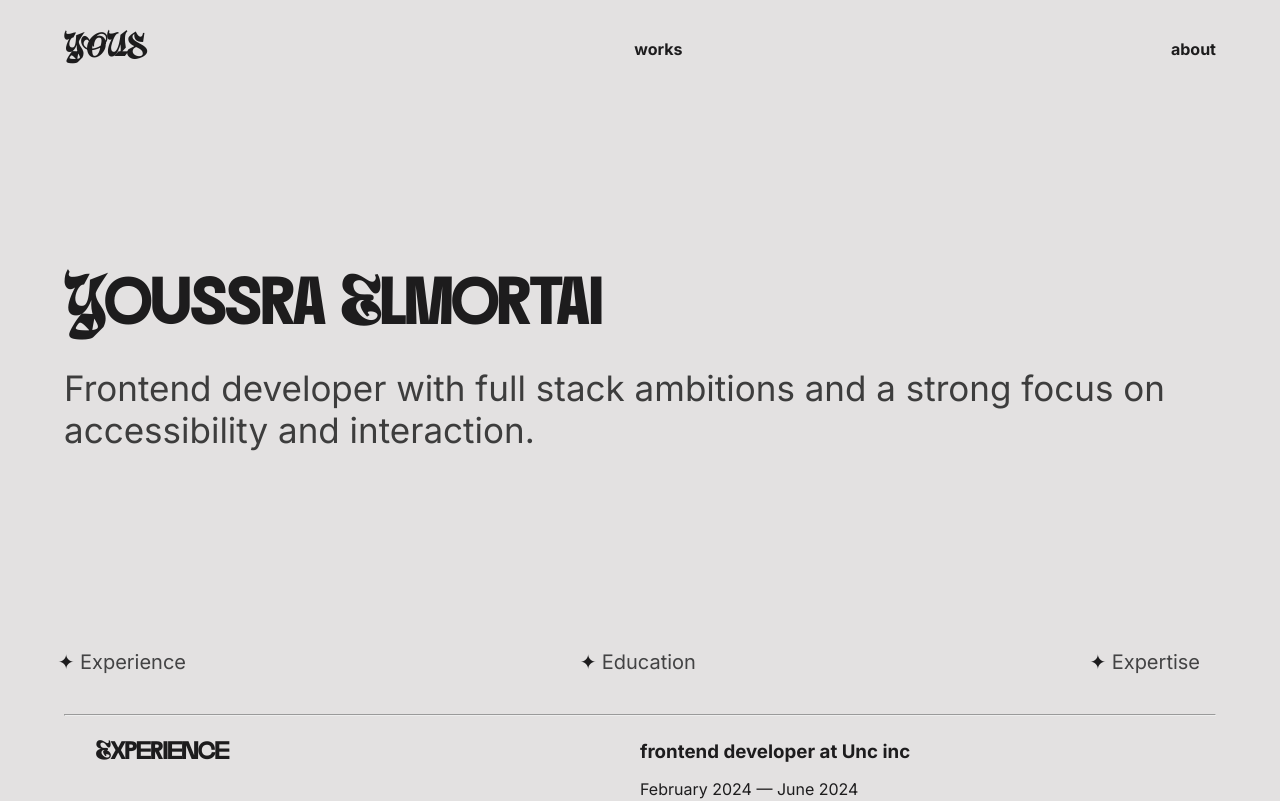
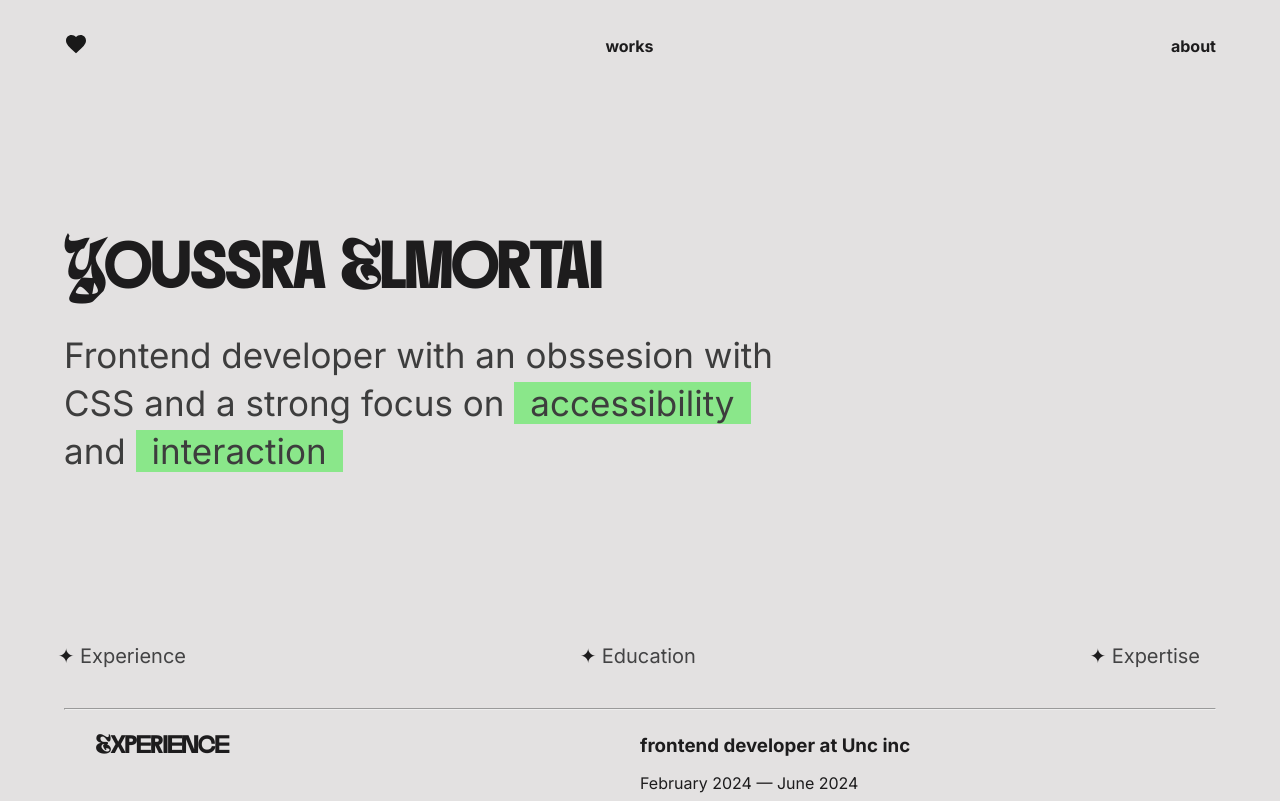
Before and after one commit to YoussraElmortai/portfolio24, a Next.js app: page /about in a window 1280 px wide. Shown: the top 801 px of the page. Built offline with nearby package versions, Linux system fonts and the light colour scheme.

Commit message:
new logo added

```diff
--- a/src/app/about/page.jsx
+++ b/src/app/about/page.jsx
@@ -8,8 +8,8 @@ export default function About() {
         <h1>Youssra Elmortai</h1>
         <article>
           <p>
-            Frontend developer with full stack ambitions and a strong
-            focus on accessibility and interaction.
+            Frontend developer with an obssesion with CSS and a strong
+            focus on <span className="highlight">accessibility</span> and <span className="highlight"> interaction</span>
           </p>
         </article>
       </section>
--- a/src/app/about/style.css
+++ b/src/app/about/style.css
@@ -14,6 +14,8 @@
 
     & p {
         font-size: 35px;
+        max-width: 45rem;
+        line-height: 3rem;
     }
 }
 
--- a/src/app/components/header/header.jsx
+++ b/src/app/components/header/header.jsx
@@ -8,7 +8,7 @@ export default function Header() {
           <ul>
             <li>
               <a href='/'>
-                <h1>YOUS</h1>
+                <img src="/heart.svg"/>
               </a>
             </li>
             <li>
--- a/src/app/components/header/style.css
+++ b/src/app/components/header/style.css
@@ -5,9 +5,9 @@ header {
   margin-bottom: 2rem;
 
   & nav {
-    & h1 {
-      font-size: 30px;
-      margin-bottom: 0;
+
+    & img {
+      filter: invert(1);
     }
 
     & ul {
--- a/src/app/globals.css
+++ b/src/app/globals.css
@@ -3,6 +3,8 @@
   --bg-color: #e3e1e1;
   --sec-grey: #999999;
   --text-grey: #3d3d3d;
+  --highlight: #8ae78a;
+  --negative: #343838;
   --headings: 'dirtyline', sans-serif;
 }
 
@@ -76,3 +78,14 @@ main {
 section {
   margin-bottom: 2rem;
 }
+
+.highlight {
+  background-color: var(--highlight);
+  padding: 0rem 1rem;
+  transition: all 0.2s ease-in-out;
+
+  &:hover {
+    background-color: var(--negative);
+    color: var(--bg-color);
+  }
+}
--- a/src/app/layout.js
+++ b/src/app/layout.js
@@ -9,7 +9,7 @@ export const metadata = {
   title: "Youssra Elmortai",
   description: "dev portfolio",
   icons: {
-    icon: "me.jpg",
+    icon: "/heart.svg",
   },
 };
 
```
Also changed, not shown: public/heart.svg (added).
